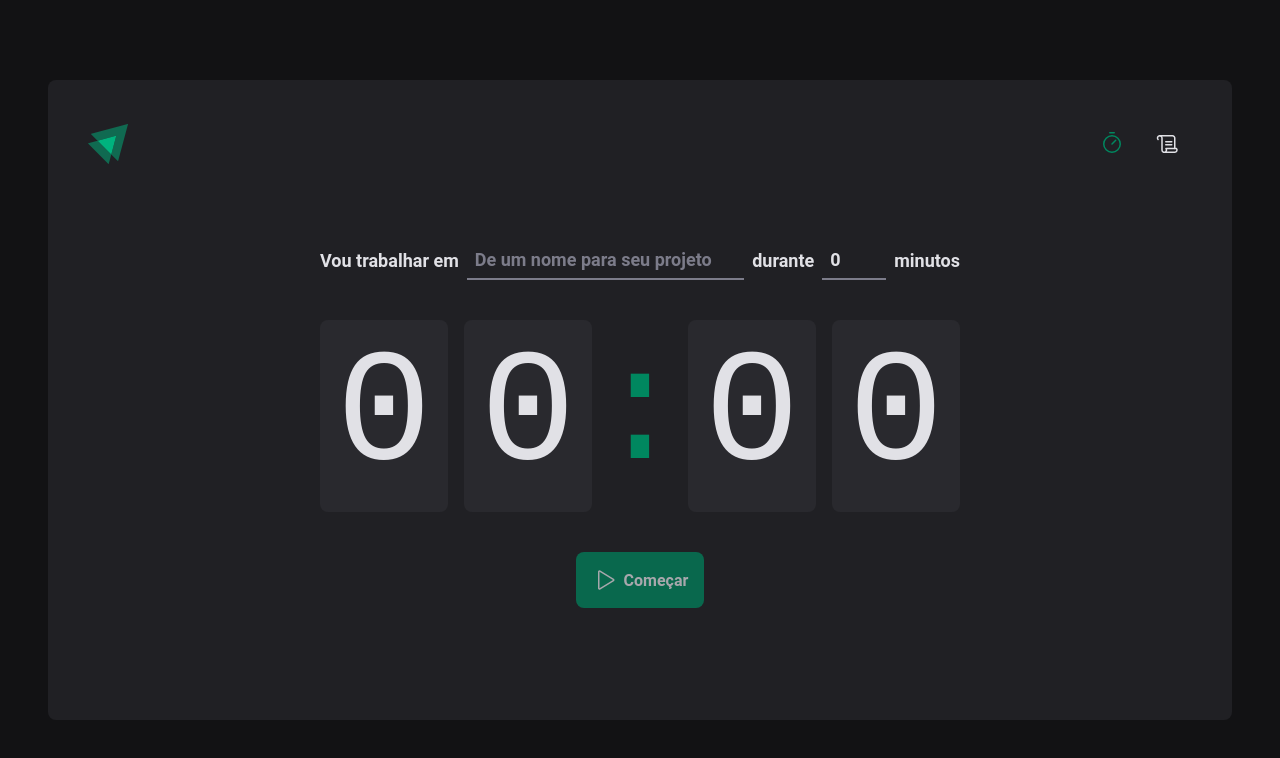
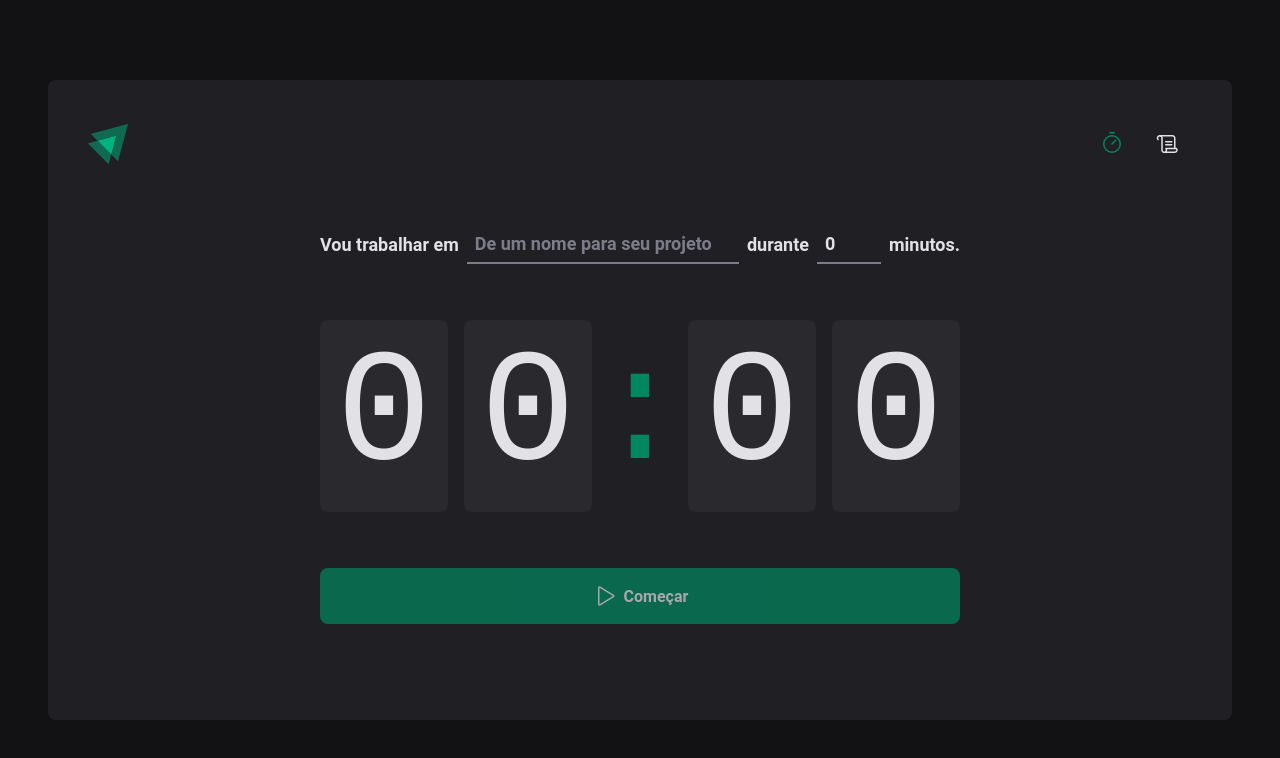
Before and after one commit to GabrielEduardoBrambilla/Ignite-Timer, a React (Vite) app: page / in a window 1280 px wide. Shown: the top 758 px of the page. Built offline with nearby package versions, Linux system fonts and the light colour scheme.

Commit message:
Small general fixes

```diff
--- a/src/pages/Home/components/NewCycleForm/index.tsx
+++ b/src/pages/Home/components/NewCycleForm/index.tsx
@@ -23,12 +23,13 @@ export default function NewCycleForm() {
         min={5}
         max={5}
         placeholder="00"
+        type="number"
         id="minutesAmount"
         disabled={!!activeCycle}
         {...register('minutesAmount', { valueAsNumber: true })}
       />
 
-      <span>minutos</span>
+      <span>minutos.</span>
     </FormContainer>
   )
 }
--- a/src/pages/Home/components/NewCycleForm/styles.ts
+++ b/src/pages/Home/components/NewCycleForm/styles.ts
@@ -1,5 +1,18 @@
 import styled from 'styled-components'
 
+export const FormContainer = styled.div`
+  width: 100%;
+  display: flex;
+  align-items: center;
+  justify-content: center;
+
+  gap: 0.5rem;
+  color: ${props => props.theme['gray-100']};
+
+  font-size: 1.125rem;
+  font-weight: bold;
+  flex-wrap: wrap;
+`
 const BaseInput = styled.input`
   background-color: transparent;
   height: 2.5rem;
@@ -31,14 +44,3 @@ export const TaskInput = styled(BaseInput)`
     display: none !important;
   }
 `
-export const FormContainer = styled.div`
-  width: 100%;
-  display: flex;
-  align-items: center;
-  gap: 0.5rem;
-  color: ${props => props.theme['gray-100']};
-
-  font-size: 1.125rem;
-  font-weight: bold;
-  flex-wrap: wrap;
-`
--- a/src/pages/Home/styles.ts
+++ b/src/pages/Home/styles.ts
@@ -12,11 +12,12 @@ export const HomeContainer = styled.main`
     display: flex;
     flex-direction: column;
     align-items: center;
-    gap: 2.5rem;
+    gap: 3.5rem;
   }
 `
 
 export const BaseCountDownButton = styled.button`
+  width: 100%;
   border: 0;
   padding: 1rem;
   border-radius: 8px;
@@ -24,12 +25,12 @@ export const BaseCountDownButton = styled.button`
   display: flex;
   align-items: center;
   justify-content: center;
+  color: ${props => props.theme['gray-100']};
 
   gap: 0.5rem;
   font-weight: bold;
 
   cursor: pointer;
-  color: ${props => props.theme['gray-100']};
 
   &:disabled {
     opacity: 0.7;
@@ -38,6 +39,7 @@ export const BaseCountDownButton = styled.button`
 `
 export const StartCountDownButton = styled(BaseCountDownButton)`
   background-color: ${props => props.theme['green-500']};
+  color: ${props => props.theme['gray-100']};
   &:not(:disabled):hover {
     background-color: ${props => props.theme['green-700']};
   }
```
